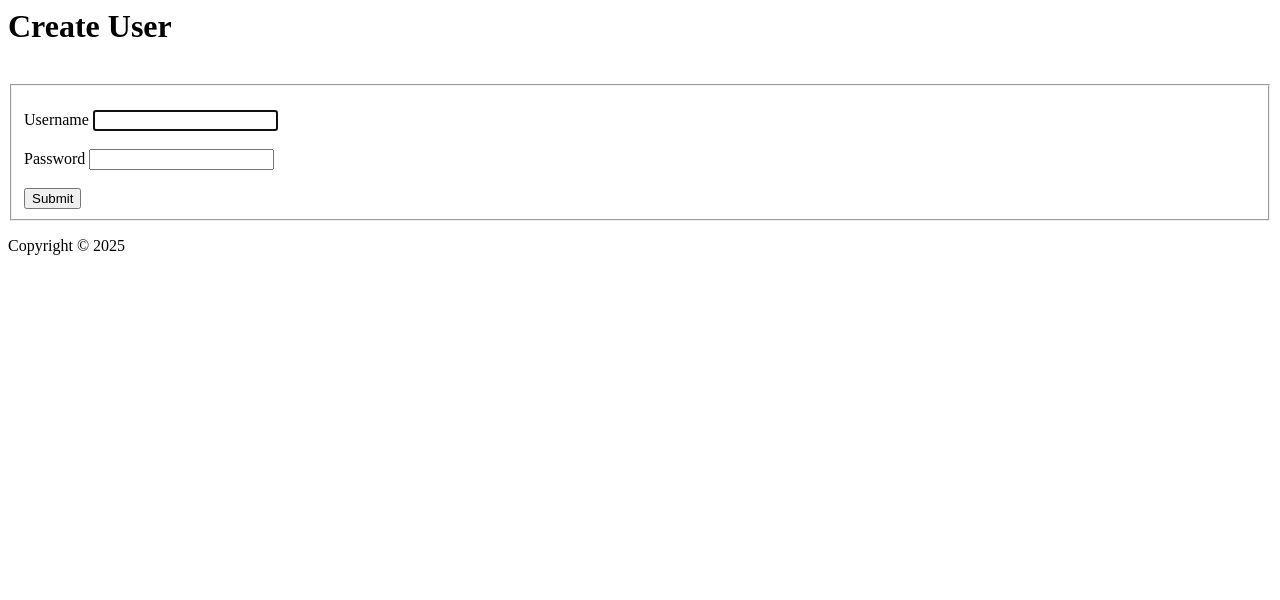
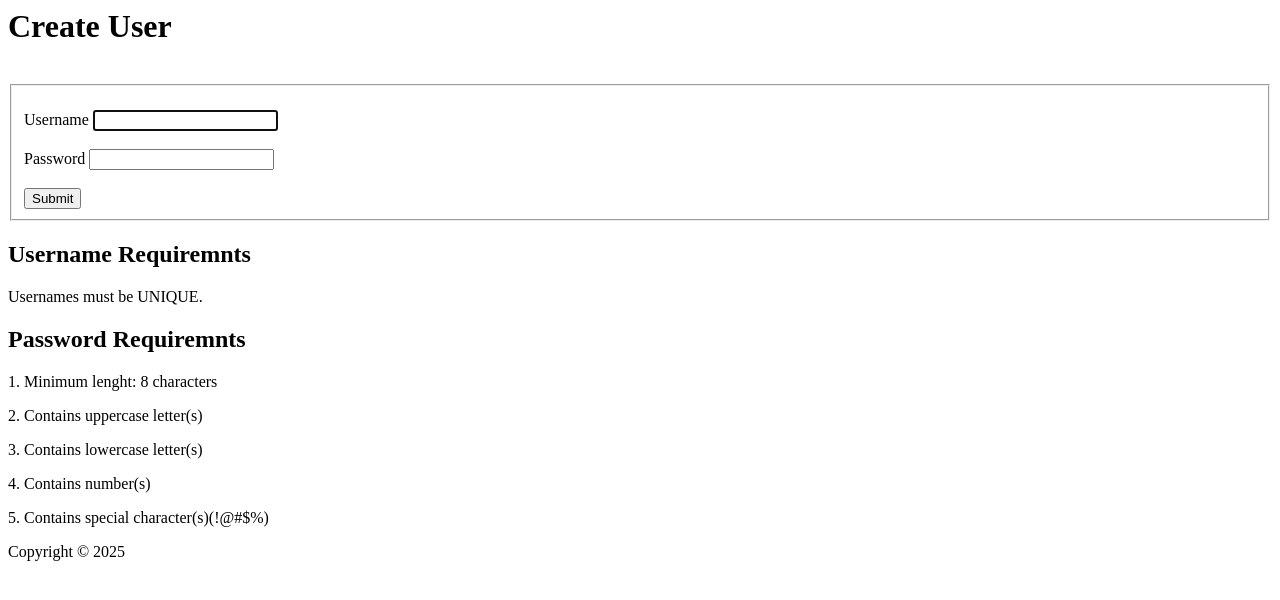
Before and after one commit to lsmasters/COSC4806-3, a PHP site: page /create/check?username=1 in a window 1280 px wide. Shown: the top 600 px of the page. Run offline with PHP 8.4, Linux system fonts and the light colour scheme; data that the repository does not hold is empty.

Commit message:
New user routing correct...now proceed to working on checknewuser function

```diff
--- a/app/controllers/create.php
+++ b/app/controllers/create.php
@@ -5,4 +5,13 @@ class Create extends Controller {
     public function index() {
 	    $this->view('create/index');
     }
+
+    //check if username is already used and password is valid
+    public function check() {
+      $username = $_REQUEST['username'];
+      $password = $_REQUEST['password'];
+
+      $user = $this->model('User');
+      $user->checknewuser($username, $password);
+    }
 }
--- a/app/models/User.php
+++ b/app/models/User.php
@@ -5,6 +5,8 @@ class User {
     public $username;
     public $password;
     public $auth = false;
+    public $checked = false; //for new user
+    public $usernameused = false;  //for new user
 
     public function __construct() {
 
@@ -46,5 +48,9 @@ class User {
       		  die;
     		}
       }
+    public function checknewuser($username, $password){
+        echo "CHECKING";
+        die;
+    }
 
 }
--- a/app/views/create/index.php
+++ b/app/views/create/index.php
@@ -5,7 +5,7 @@
 
 <div class="row">
     <div class="col-sm-auto">
-    <form action="/login/verify" method="post" >
+    <form action="/create/check" method="post" >
     <fieldset>
       <br>
       <div class="form-group">
@@ -21,6 +21,14 @@
         <button type="submit" class="btn btn-primary">Submit</button>
     </fieldset>
     </form>
+    <h2>  Username Requiremnts</h2>
+    <p>    Usernames must be UNIQUE.</p>
+    <h2>  Password Requiremnts</h2>
+    <p>    1. Minimum lenght:  8 characters</p>
+    <p>    2. Contains uppercase letter(s)</p>
+    <p>    3. Contains lowercase letter(s)</p>
+    <p>    4. Contains number(s)</p>
+    <p>    5. Contains special character(s)(!@#$%)</p>
   </div>
 </div>
     <?php require_once 'app/views/templates/footer.php' ?>
```
Lines whose indentation alone changed are shown as unchanged.
